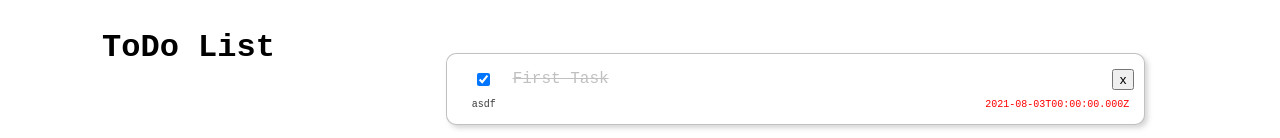
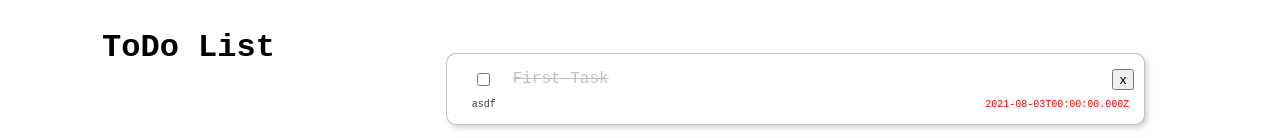
Before and after one commit to iHnor/ToDo-on-React, a React (Create React App) app in the folder react-todo/: page / in a window 1280 px wide. Shown: the top 138 px of the page. Built offline with nearby package versions, Linux system fonts and the light colour scheme.

Commit message:
Begin add check button

```diff
--- a/react-todo/src/App.js
+++ b/react-todo/src/App.js
@@ -48,12 +48,21 @@ function App() {
     setTasks(tasks.filter(t => t !== task));
   }
 
+  const doneUndone = (event, task) => {
+    setTasks(tasks.map(t => {
+      if (t === task)
+        t.done = event
+        console.log();
+    }))
+    console.log(event);
+    console.log(task);
+  }
 
   return (
     <div className="Todo">
       <LeftBar />
       <div className="right-bar">
-        <Tasks tasks={tasks} onDelete={deleteTask}/>
+        <Tasks tasks={tasks} onDelete={deleteTask} onDone={doneUndone}/>
 
         <div className="form">
           <TaskForm onSubmit={addTask}/>
--- a/react-todo/src/components/Task.js
+++ b/react-todo/src/components/Task.js
@@ -2,14 +2,14 @@ import React from 'react'
 
 
 
-const Task = ({ task, onDelete }) => {
+const Task = ({ task, onDelete, onDone }) => {
 
-
+    // onClick={event => console.log(event.target)
     return (
         <div id="1" className="task">
             <div className="task-base">
                 <div className={"checkboxAndTask" + (task.done ? " taskDone" : "")} >
-                    <input type="checkbox" id="2" className="custom-checkbox" checked={task.done} />
+                    <input type="checkbox" id="2" className="custom-checkbox" onClick={event => onDone(event.target.checked, task)}/>
                     <label>{task.title}</label>
                 </div>
                 <button onClick={() => onDelete(task)}>x</button>
--- a/react-todo/src/components/Tasks.js
+++ b/react-todo/src/components/Tasks.js
@@ -1,11 +1,11 @@
 import React from 'react'
 import Task from './Task'
 
-const Tasks = ({tasks, onDelete}) => {
+const Tasks = ({tasks, onDelete, onDone}) => {
     return (
         <div className="tasks">
             {
-                tasks.map(task => <Task task={task} key={task.id} onDelete={onDelete}/>)
+                tasks.map(task => <Task task={task} key={task.id} onDelete={onDelete} onDone={onDone}/>)
             }
         </div>
     )
```
